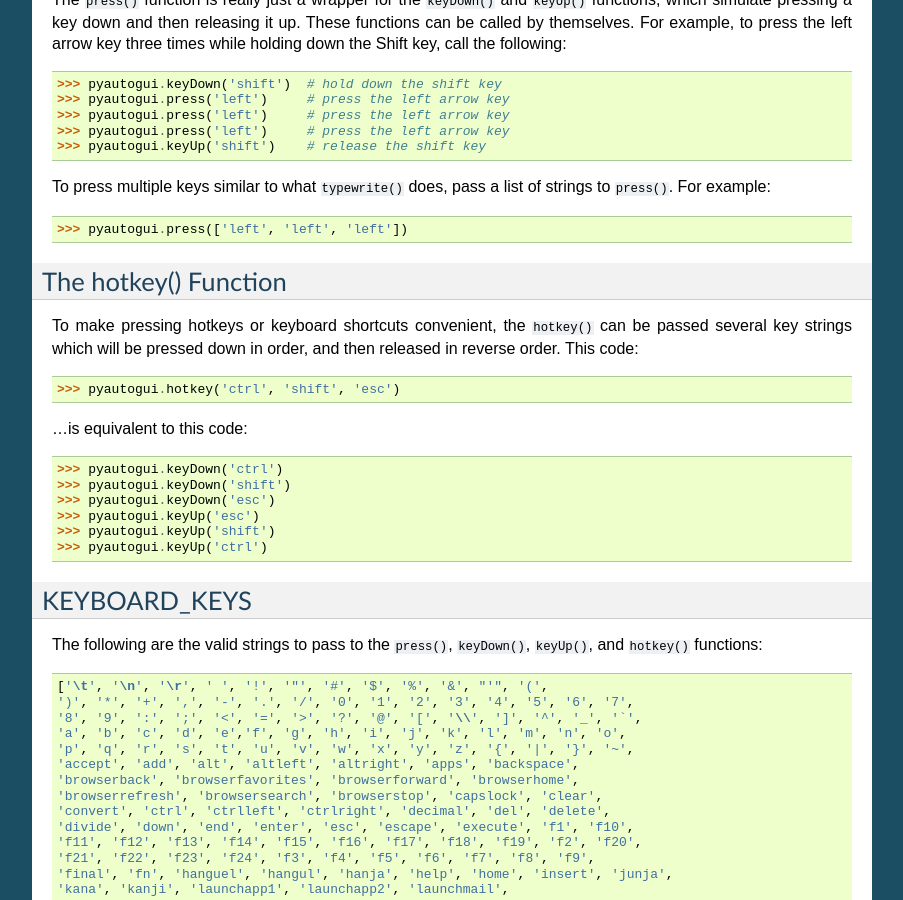
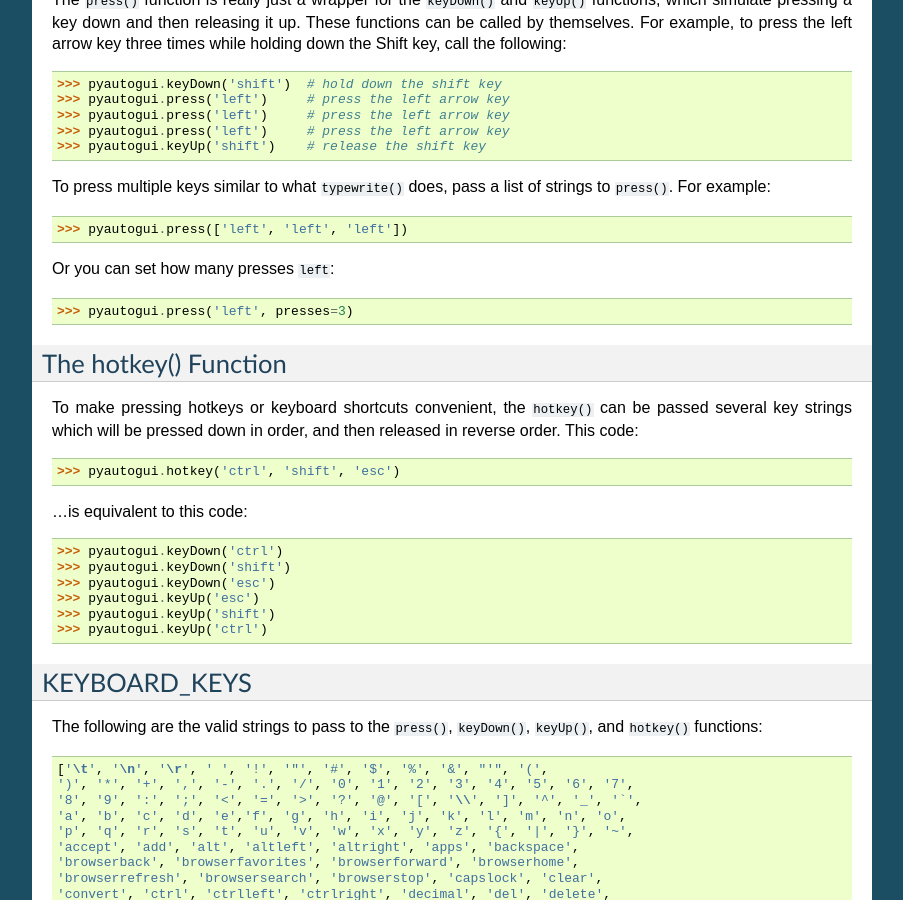
Before and after one commit to asweigart/pyautogui, a Sphinx documentation site: the page built from docs/keyboard.rst, in a window 1280 px wide and 900 px high, scrolled down 606 px. Shown: the whole window, without its empty margins (198-1101 px from the left). Built offline with Sphinx 7.4.7, drawn with Linux system fonts in a browser that asks for light colours.

Commit message:
"presses" arg of press function in keyboard.rst
Mention the possibility of use presses argument instead of array with repeated same word in keyboard.rst file.

```diff
--- a/docs/keyboard.rst
+++ b/docs/keyboard.rst
@@ -46,6 +46,14 @@
 .. code:: python
 
     >>> pyautogui.press(['left', 'left', 'left'])
+
+Or you can set how many presses `left`:
+
+.. code:: python
+
+    >>> pyautogui.press('left', presses=3)
+
+
 
 
 The hotkey() Function
```
